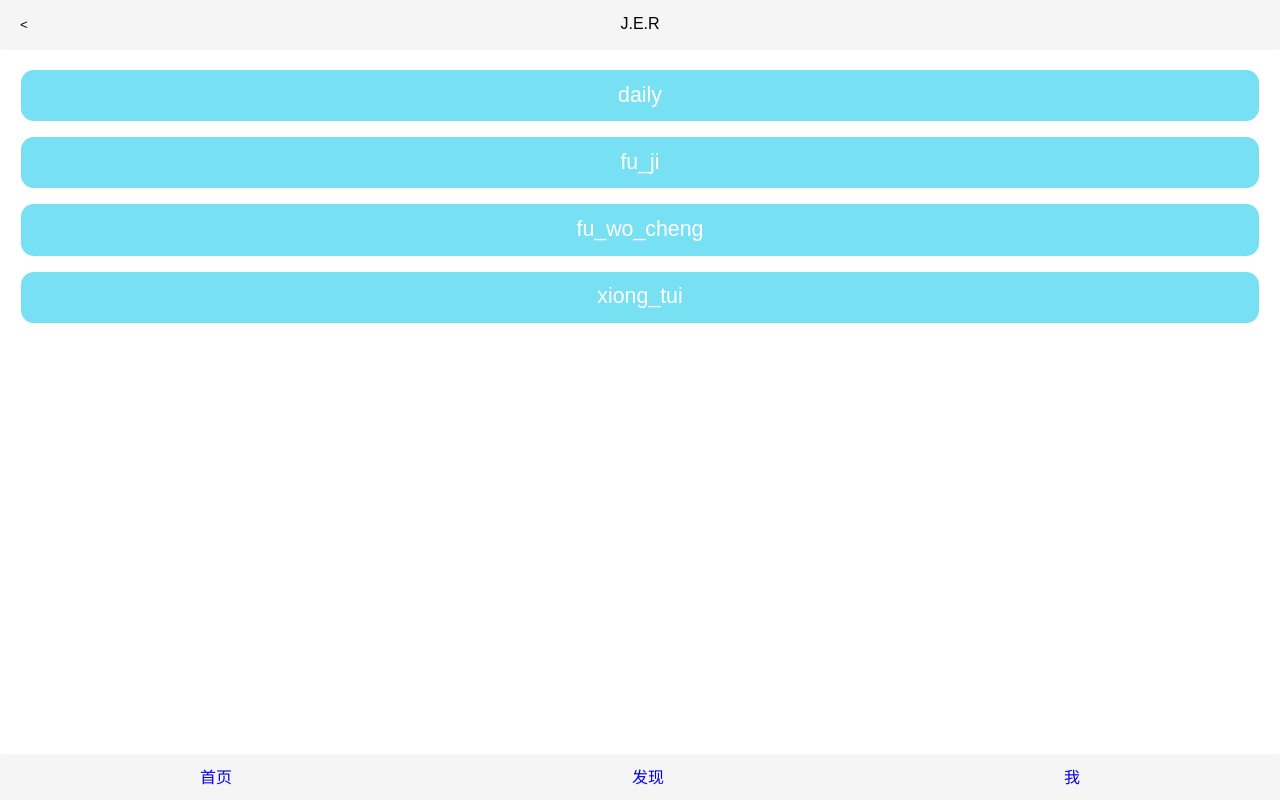
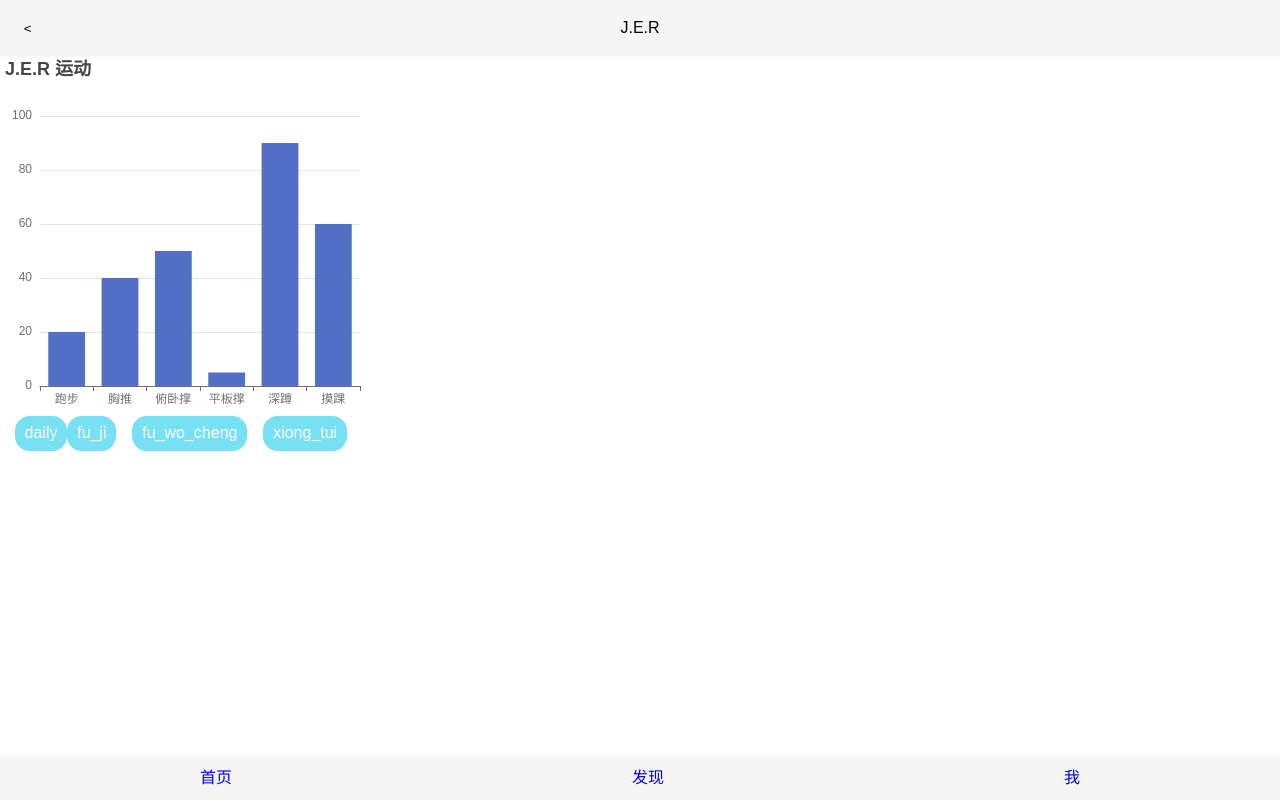
Before and after one commit to wubowen2018/Sass, a Vue app: page /jer_exercise/daily in a window 1280 px wide. Built offline with nearby package versions, Linux system fonts and the light colour scheme.

Commit message:
切换版本之前的准备

```diff
--- a/src/assets/styles/global.scss
+++ b/src/assets/styles/global.scss
@@ -43,7 +43,7 @@ $imgDirPath: '../assets/images/';
 *
 */
 @function px2rem($size) {
-    @return ($size / 37.5) * 1rem;
+    @return ($size / 32.5) * 1rem;
 }
 
 @mixin center() {
--- a/src/views/jer_exercise/daily.vue
+++ b/src/views/jer_exercise/daily.vue
@@ -5,7 +5,7 @@
 </template>
 
 <script>
-const Echarts =  require('echarts/lib/echarts')
+const Echarts =  require('echarts')
 
 require('echarts/lib/chart/bar')
 require('echarts/lib/component/tooltip')
@@ -27,7 +27,26 @@ export default {
         // console.log(this.$route.name);
         let chartDom = document.getElementById('chart')
         let myEchart = Echarts.init(chartDom)
-        console.log(myEchart);
+
+        // console.log(myEchart);
+
+        // 绘制图表
+        myEchart.setOption({
+            title: {
+                text: 'J.E.R 运动'
+            },
+            tooltip: {},
+            xAxis: {
+                type: 'category',
+                data: ['跑步', '胸推', '俯卧撑', '平板撑', '深蹲', '摸踝']
+            },
+            yAxis: {},
+            series: [{
+                name: '销量',
+                type: 'bar',
+                data: [20, 40, 50, 5, 90, 60]
+            }]
+        });
 
     }
 }
@@ -37,8 +56,8 @@ export default {
     .wraper{
         padding: px2rem(50);
         .echartDiv{
-            width: 300px;
-            height: 300px;
+            width: 400px;
+            height: 400px;
 
         }
     }
--- a/src/views/jer_exercise/index.vue
+++ b/src/views/jer_exercise/index.vue
@@ -1,13 +1,16 @@
 <template>
 	<div class="wrapper">
-	<div class="conten">
+		<div class="routerView">
+			<router-view/>
+		</div>
+
+		<div class="content">
 			<div class="items"
 				v-for="item in jer_exercise_items"
 				:key="item.id"
 				@click="goItem(item.id)"
 			>{{ item.name }}</div>
 		</div>
-	<router-view/>
 	</div>
 </template>
 
@@ -73,22 +76,34 @@ export default {
 <style lang="scss" scoped>
 @import '@/assets/styles/global.scss';
 .wrapper{
-	.conten{
-		padding: px2rem(50);
+	display: flex;
+	flex-flow: column nowrap;
+	position: relative;
+
+	.routerView{
+		flex: 1 0 auto;
+
+	}
+	.content{
+		flex: 0 0 px2rem(120);
+		display: flex;
+		position: absolute;
+		bottom: px2rem(0);
+
+		padding: px2rem(10) px2rem(30);
 		background-repeat: no-repeat;
 		background-origin: padding-box;
 		.items{
+			flex: 1;
 			display: flex;
+			padding: px2rem(20);
 			@include center();
-			width: 100%;
-			height: px2rem(120);
 			background-color: rgb(119, 224, 243);
-			font-size: px2rem(50);
 			font-weight: 500;
 			color: #fff;
 			border-radius: px2rem(30);
 			&:not(:first-child){
-				margin-top: px2rem(37.5);
+				margin-right: px2rem(32.5);
 			}
 		}
 	}
```
Also changed, not shown: 1 other file (tests, documents, lock files or other folders). Lines whose indentation alone changed are shown as unchanged.
